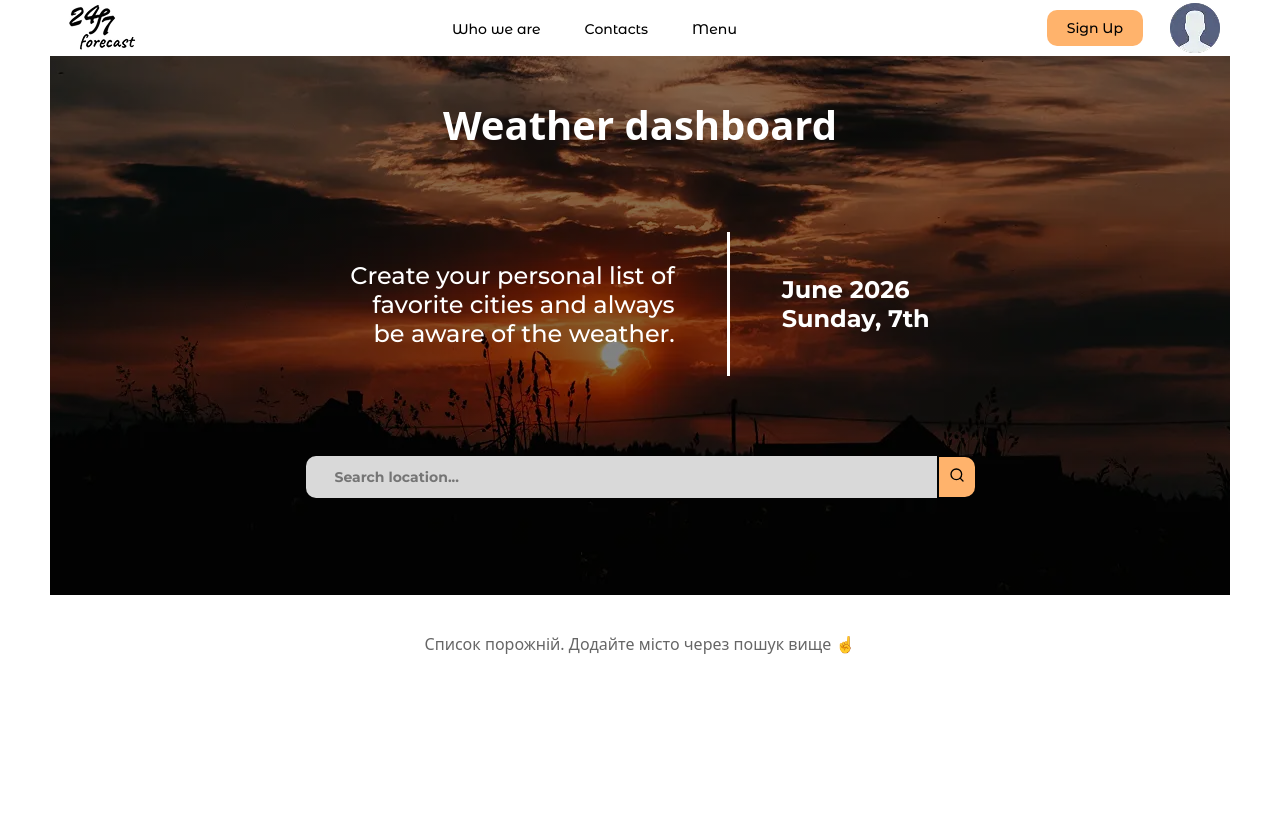
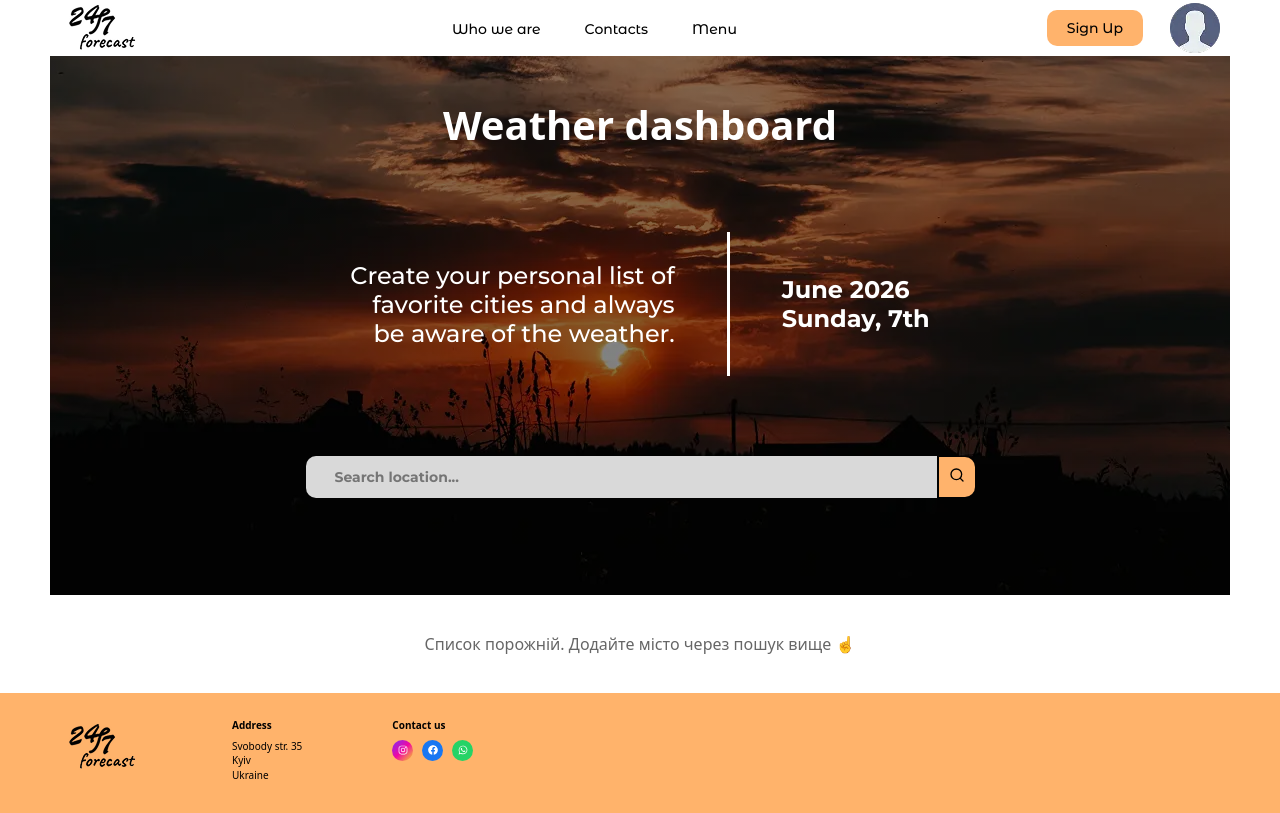
Before and after one commit to novosadnazar/weather-project, a React (Vite) app: page / in a window 1280 px wide. Built offline with nearby package versions, Linux system fonts and the light colour scheme; a web font is replaced by a local one.

Commit message:
create footer

```diff
--- a/src/App.jsx
+++ b/src/App.jsx
@@ -1,56 +1,3 @@
-// import { useState, useEffect } from "react";
-// import "./App.css";
-// import "./index.css";
-// import Header from "./components/Header/Header";
-// import Modal from "./components/Modal/Modal";
-// import Hero from "./components/Hero/Hero";
-// import CardList from "./components/CardList/CardList";
-
-// const API_KEY = "da90f2e46287491baefdd051c0002a45";
-
-// function App() {
-//   const [open, setOpen] = useState(false);
-//   const [username, setUsername] = useState("");
-//   const [cityName, setCityName] = useState("");
-
-//   const handleToggleModal = () => {
-//     setOpen((prev) => !prev);
-//   };
-
-//   const handleHeroSearch = (newCity) => {
-//     setCityName(newCity);
-//     console.log(cityName, "in app");
-//   };
-
-//   useEffect(() => {
-//     fetch(
-//       `https://api.openweathermap.org/data/2.5/weather?q=${cityName}&units=metric&appid=${API_KEY}`
-//     )
-//       .then((res) => res.json())
-//       .then((res) => console.log(res));
-//   }, [cityName]);
-
-//   return (
-//     <>
-//       <Header onToggle={handleToggleModal} username={username} />
-
-//       {open && <Modal onToggle={handleToggleModal} setUsername={setUsername} />}
-
-//       <Hero city={handleHeroSearch} />
-
-//       <CardList
-//         cities={cities}
-//         onRefresh={handleRefreshCity}
-//         onDelete={handleDeleteCity}
-//         onSelect={(city) => setSelectedCity(city)}
-//       />
-//     </>
-//   );
-// }
-
-// export default App;
-
-
 
 import { useState, useEffect } from "react";
 import "./App.css";
@@ -59,6 +6,7 @@ import Header from "./components/Header/Header";
 import Modal from "./components/Modal/Modal";
 import Hero from "./components/Hero/Hero";
 import CardList from "./components/CardList/CardList";
+import Footer from "./components/Footer/Footer";
 
 const API_KEY = "da90f2e46287491baefdd051c0002a45";
 
@@ -66,9 +14,9 @@ function App() {
   const [open, setOpen] = useState(false);
   const [username, setUsername] = useState("");
   const [cityName, setCityName] = useState("");
-  const [selectedCity, setSelectedCity] = useState(null); // Стан для вибраного міста
+  const [selectedCity, setSelectedCity] = useState(null);
 
-  // Ініціалізація міст із localStorage (якщо порожньо — буде пустий масив)
+
   const [cities, setCities] = useState(() => {
     const savedCities = localStorage.getItem("weather_cities");
     return savedCities ? JSON.parse(savedCities) : [];
@@ -78,11 +26,10 @@ function App() {
     setOpen((prev) => !prev);
   };
 
-  // Функція, яку викликає Hero при сабміті форми пошуку
+
   const handleHeroSearch = (newCity) => {
     if (!newCity.trim()) return;
 
-    // Перевірка, чи місто вже є у списку
     const isExist = cities.some(
       (city) => city.name.toLowerCase() === newCity.toLowerCase()
     );
@@ -94,12 +41,12 @@ function App() {
     setCityName(newCity);
   };
 
-  // Збереження міст у localStorage при кожній зміні масиву cities
+
   useEffect(() => {
     localStorage.setItem("weather_cities", JSON.stringify(cities));
   }, [cities]);
 
-  // Запит до API при отриманні нового імені міста з пошуку
+
   useEffect(() => {
     if (!cityName) return;
 
@@ -112,9 +59,9 @@ function App() {
       })
       .then((data) => {
         const parsedCity = parseWeatherData(data);
-        // Додаємо нове місто в початок списку
+
         setCities((prev) => [parsedCity, ...prev]);
-        // Скидаємо cityName, щоб можна було шукати це ж місто повторно після видалення
+
         setCityName("");
       })
       .catch((error) => {
@@ -123,7 +70,7 @@ function App() {
       });
   }, [cityName]);
 
-  // Функція для оновлення погоди конкретного міста
+
   const handleRefreshCity = (name) => {
     fetch(
       `https://api.openweathermap.org/data/2.5/weather?q=${name}&units=metric&appid=${API_KEY}`
@@ -142,18 +89,18 @@ function App() {
       .catch((error) => alert(error.message));
   };
 
-  // Функція для видалення міста зі списку
+
   const handleDeleteCity = (id) => {
     setCities((prev) => prev.filter((city) => city.id !== id));
-    // Якщо видалене місто було відкрите в деталях — закриваємо його
+
     if (selectedCity && selectedCity.id === id) {
       setSelectedCity(null);
     }
   };
 
-  // Допоміжна функція для обробки та форматування даних з OpenWeatherMap
+
   const parseWeatherData = (data) => {
-    // Розрахунок часу в обраному місті через зміщення timezone
+
     const utcDate = new Date();
     const localTimeMillis =
       utcDate.getTime() +
@@ -200,7 +147,7 @@ function App() {
 
       <Hero city={handleHeroSearch} />
 
-      {/* Якщо міст немає, показуємо повідомлення, інакше — список */}
+
       <main style={{ padding: "0 20px", maxWidth: "1200px", margin: "0 auto" }}>
         {cities.length === 0 ? (
           <p style={{ textAlign: "center", margin: "40px 0", color: "#666" }}>
@@ -215,6 +162,8 @@ function App() {
           />
         )}
       </main>
+
+      <Footer />
     </>
   );
 }
--- a/src/components/CityCard/CityCard.module.css
+++ b/src/components/CityCard/CityCard.module.css
@@ -6,7 +6,7 @@
 .card {
   font-family: "Montserrat Alternates", sans-serif;
 
-  /* Точні розміри картки */
+
   width: 320px;
   height: 430px;
 
--- /dev/null
+++ b/src/components/Footer/Footer.jsx
@@ -0,0 +1,74 @@
+import React from "react";
+import styles from "./Footer.module.css";
+import headerLogo from "../../assets/img/header-logo.png";
+import { FaFacebook } from "react-icons/fa";
+import { IoLogoInstagram } from "react-icons/io5";
+import { FaWhatsapp } from "react-icons/fa6";
+
+const Footer = () => {
+  return (
+    <footer id="contacts" className={styles.footer}>
+      <div className={`container ${styles.container}`}>
+        <a href="/" className={styles.logoLink} aria-label="Головна сторінка">
+          <img
+            src={headerLogo}
+            alt="Логотип компанії"
+            className={styles.logoImg}
+          />
+        </a>
+
+        <address className={styles.addressWrapper}>
+          <div className={styles.addressBlock}>
+            <span className={styles.sectionTitle}>Address</span>
+            <ul className={styles.addressList}>
+              <li>Svobody str. 35</li>
+              <li>Kyiv</li>
+              <li>Ukraine</li>
+            </ul>
+          </div>
+
+          <div className={styles.contactsBlock}>
+            <p className={styles.sectionTitle}>Contact us</p>
+            <ul className={styles.socialList}>
+              <li>
+                <a
+                  className={`${styles.socialLink} ${styles.instagram}`}
+                  href="https://instagram.com"
+                  target="_blank"
+                  rel="noopener noreferrer"
+                  aria-label="Instagram"
+                >
+                  <IoLogoInstagram />
+                </a>
+              </li>
+              <li>
+                <a
+                  className={`${styles.socialLink} ${styles.facebook}`}
+                  href="https://facebook.com"
+                  target="_blank"
+                  rel="noopener noreferrer"
+                  aria-label="Facebook"
+                >
+                  <FaFacebook />
+                </a>
+              </li>
+              <li>
+                <a
+                  className={`${styles.socialLink} ${styles.whatsapp}`}
+                  href="https://wa.me/your_number"
+                  target="_blank"
+                  rel="noopener noreferrer"
+                  aria-label="WhatsApp"
+                >
+                  <FaWhatsapp />
+                </a>
+              </li>
+            </ul>
+          </div>
+        </address>
+      </div>
+    </footer>
+  );
+};
+
+export default Footer;
--- /dev/null
+++ b/src/components/Footer/Footer.module.css
@@ -0,0 +1,131 @@
+.footer {
+  padding-top: 26px;
+  padding-bottom: 32px;
+  background-color: #ffb36b;
+}
+
+.container {
+  display: flex;
+  flex-direction: column;
+
+  align-items: flex-start;
+  gap: 22px;
+}
+
+.logoLink {
+  display: inline-flex;
+  flex-direction: column;
+
+  align-items: flex-start;
+  text-decoration: none;
+  line-height: 1;
+}
+
+.logoMain {
+  font-size: 17px;
+  font-weight: 800;
+  font-style: italic;
+}
+
+.logoSub {
+  margin-top: -1px;
+  font-size: 8px;
+  font-style: italic;
+}
+
+.logoImg {
+  display: block;
+  max-width: 100%;
+  height: auto;
+}
+
+.addressWrapper {
+  display: flex;
+  flex-direction: column;
+
+  align-items: flex-start;
+  gap: 22px;
+  font-style: normal;
+  font-size: 10px;
+  line-height: 1.25;
+
+  text-align: left;
+}
+
+.addressBlock,
+.contactsBlock {
+  display: flex;
+  flex-direction: column;
+  align-items: flex-start;
+}
+
+.addressList {
+  margin: 0;
+  padding: 0;
+  list-style: none;
+  display: flex;
+  flex-direction: column;
+  gap: 2px;
+}
+
+.sectionTitle {
+  font-weight: 700;
+  margin-bottom: 8px;
+  font-size: 10px;
+  display: block;
+}
+
+.socialList {
+  display: flex;
+  align-items: center;
+  gap: 9px;
+  margin: 0;
+  padding: 0;
+  list-style: none;
+}
+
+.socialLink {
+  width: 21px;
+  height: 21px;
+  border-radius: 50%;
+  display: flex;
+  align-items: center;
+  justify-content: center;
+  color: #ffffff;
+  text-decoration: none;
+  font-size: 10px;
+  font-weight: 700;
+}
+
+.instagram {
+  background: linear-gradient(135deg, #7b2ff7, #f107a3, #f9d423);
+}
+
+.facebook {
+  background-color: #1877f2;
+}
+
+.whatsapp {
+  background-color: #25d366;
+}
+
+@media screen and (min-width: 768px) {
+  .container {
+    flex-direction: row;
+    justify-content: flex-start;
+    align-items: flex-start;
+    gap: 90px;
+  }
+
+  .addressWrapper {
+    flex-direction: row;
+    align-items: flex-start;
+    gap: 90px;
+    text-align: left;
+  }
+
+  .addressBlock,
+  .contactsBlock {
+    align-items: flex-start;
+  }
+}
```
